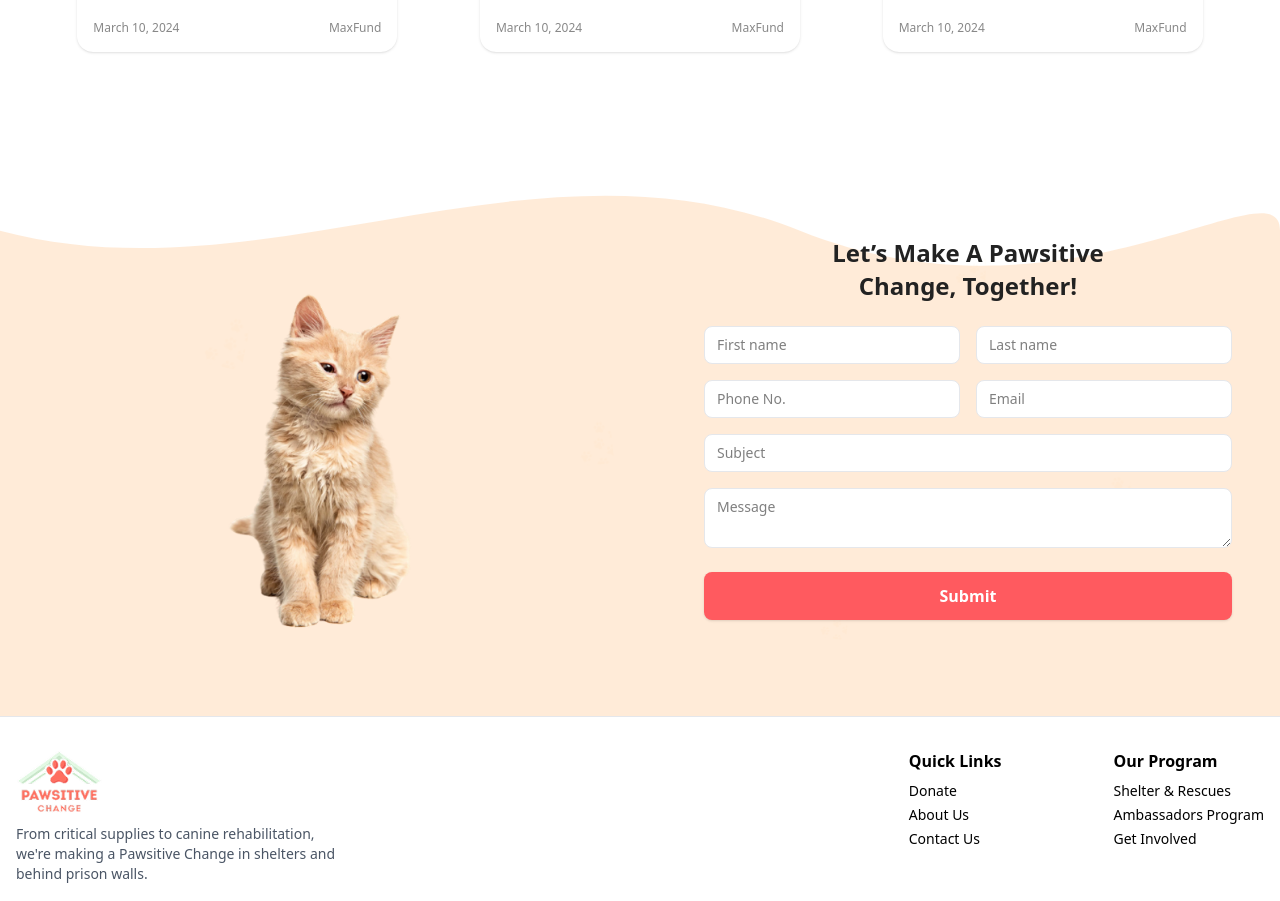
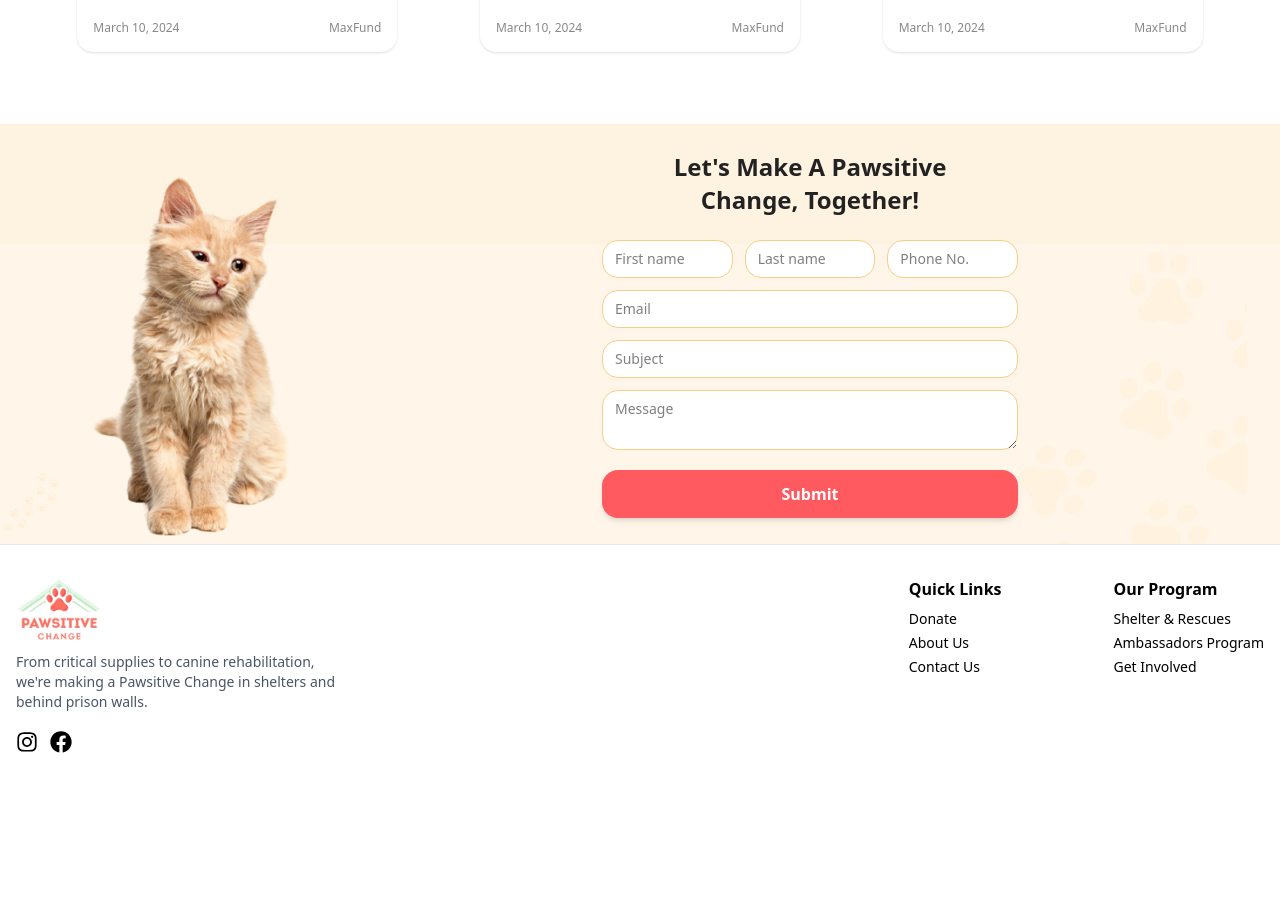
Before and after one commit to anas0723/Pawsitive, a Next.js app: page /blogs in a window 1280 px wide. Shown: the part 1220-2121 px from the top of the page. After the commit the page ends 2005 px from the top, so only its background shows below. Built offline with nearby package versions, Linux system fonts and the light colour scheme.

Commit message:
working on responviesnes

```diff
--- a/src/app/components/common/CatForm.jsx
+++ b/src/app/components/common/CatForm.jsx
@@ -4,129 +4,93 @@ import Image from "next/image";
 
 const CatForm = () => {
   return (
-    <div className="relative w-full min-h-[500px] bg-[#FFEBD8] overflow-hidden flex flex-col items-center justify-center py-10">
-      {/* Top Curve */}
-      <svg
-        className="absolute top-0 left-0 w-full"
-        viewBox="0 0 1440 320"
-        preserveAspectRatio="none"
-      >
-        <path
-          fill="#ffffff"
-          fillOpacity="1"
-          d="M0,120 C300,200 600,0 900,120 C1200,240 1440,40 1440,120 L1440,0 L0,0 Z"
-        ></path>
-      </svg>
-
-      {/* Paw prints as background pattern */}
-      <div className="absolute inset-0 z-0 pointer-events-none">
-        {/* Multiple paw prints, soft and scattered */}
+    <section className="relative w-full min-h-[420px] flex flex-col md:flex-row items-end justify-center overflow-hidden bg-[#FFF6E9] p-0">
+      {/* Top pink curve */}
+      <Image
+        src="/images/Pink-curve-line.png"
+        alt="Pink curve line"
+        width={1600}
+        height={180}
+        className="absolute top-0 left-0 w-full h-[80px] md:h-[120px] object-cover z-0"
+        priority
+      />
+      {/* Paw print background */}
       <Image
         src="/images/fott-print-with-from.png"
-          alt="Paw prints background from"
-          width={120}
+        alt="Paw print bg"
+        width={600}
+        height={400}
+        className="absolute right-0 bottom-0 w-2/3 md:w-[60%] h-2/3 md:h-[80%] object-contain opacity-40 z-0 pointer-events-none"
+      />
+      {/* Cat image left */}
+      <div className="relative z-10 flex-1 flex justify-center md:justify-end items-end min-w-0 max-w-xs md:max-w-[340px] h-[220px] md:h-[420px] mx-auto md:mx-0">
+        <Image
+          src="/images/end-main-cat.png"
+          alt="Cat"
+          width={200}
+          height={400}
+          className="object-contain h-full w-auto"
+        />
+        {/* Side paw print */}
+        <Image
+          src="/images/fott-print-with-cat.png"
+          alt="Side paw print"
+          width={80}
           height={120}
-          className="absolute left-[10%] top-[30%] opacity-20 rotate-12"
-          style={{zIndex: 1}}
-        />
-        <Image
-          src="/images/fott-print-with-from.png"
-          alt="Paw prints background from"
-          width={100}
-          height={100}
-          className="absolute left-[40%] top-[50%] opacity-20 -rotate-6"
-          style={{zIndex: 1}}
-        />
-        <Image
-          src="/images/fott-print-with-from.png"
-          alt="Paw prints background from"
-          width={90}
-          height={90}
-          className="absolute left-[70%] top-[20%] opacity-20 rotate-3"
-          style={{zIndex: 1}}
-        />
-        <Image
-          src="/images/fott-print-with-from.png"
-          alt="Paw prints background from"
-          width={110}
-          height={110}
-          className="absolute left-[80%] top-[60%] opacity-20 -rotate-12"
-          style={{zIndex: 1}}
-        />
-        <Image
-          src="/images/fott-print-with-from.png"
-          alt="Paw prints background from"
-          width={80}
-          height={80}
-          className="absolute left-[60%] top-[80%] opacity-20 rotate-6"
-          style={{zIndex: 1}}
+          className="absolute left-0 bottom-0 w-[60px] h-[60px] md:w-[90px] md:h-[90px] object-contain opacity-70 z-20"
         />
       </div>
-
-      {/* Main Content aligned with header */}
-      <div className="relative z-10 max-w-7xl mx-auto w-full px-4 flex flex-col md:flex-row items-center justify-center gap-8 mt-10">
-        {/* Cat Image */}
-        <div className="flex-shrink-0 flex items-end justify-center w-full md:w-1/2">
-          <Image
-            src="/images/End-main-cat.png"
-            alt="Cat"
-            width={260}
-            height={340}
-            className="object-contain"
-            priority
-          />
-        </div>
-        {/* Form Section */}
-        <div className="w-[479px] h-[472px] md:w-1/2 bg-transparent rounded-2xl  p-6 md:p-8 flex flex-col items-center">
-          <h2 className="font-bold text-xl md:text-2xl mb-6 text-[#222] leading-snug text-center">
-            Let’s Make A Pawsitive<br />Change, Together!
+      {/* Form section */}
+      <div className="relative z-20 flex-1 flex flex-col items-center justify-center min-h-[320px] md:min-h-[420px] w-full max-w-md px-2 sm:px-4 md:px-4 mx-auto">
+        <h2 className="font-bold text-xl md:text-2xl mb-4 md:mb-6 text-center text-[#222] leading-snug">
+          Let's Make A Pawsitive
+          <br />Change, Together!
         </h2>
-          <form className="grid grid-cols-1 md:grid-cols-2 gap-4 w-full">
+        <form className="flex flex-wrap gap-2 md:gap-3 justify-center w-full">
           <input
             type="text"
             placeholder="First name"
-              className="border border-gray-200 rounded-lg px-3 py-2 text-sm bg-white col-span-1"
+            className="flex-1 min-w-0 md:min-w-[120px] border border-[#F9CD86] rounded-2xl px-3 py-2 text-sm bg-white"
             required
           />
           <input
             type="text"
             placeholder="Last name"
-              className="border border-gray-200 rounded-lg px-3 py-2 text-sm bg-white col-span-1"
+            className="flex-1 min-w-0 md:min-w-[120px] border border-[#F9CD86] rounded-2xl px-3 py-2 text-sm bg-white"
             required
           />
           <input
             type="text"
             placeholder="Phone No."
-              className="border border-gray-200 rounded-lg px-3 py-2 text-sm bg-white col-span-1"
+            className="flex-1 min-w-0 md:min-w-[120px] border border-[#F9CD86] rounded-2xl px-3 py-2 text-sm bg-white"
             required
           />
           <input
             type="email"
             placeholder="Email"
-              className="border border-gray-200 rounded-lg px-3 py-2 text-sm bg-white col-span-1"
+            className="flex-1 min-w-0 md:min-w-[120px] border border-[#F9CD86] rounded-2xl px-3 py-2 text-sm bg-white"
             required
           />
           <input
             type="text"
             placeholder="Subject"
-              className="border border-gray-200 rounded-lg px-3 py-2 text-sm bg-white col-span-2"
+            className="w-full border border-[#F9CD86] rounded-2xl px-3 py-2 text-sm bg-white"
             required
           />
           <textarea
             placeholder="Message"
-              className="border border-gray-200 rounded-lg px-3 py-2 text-sm bg-white min-h-[60px] resize-vertical col-span-2"
+            className="w-full border border-[#F9CD86] rounded-2xl px-3 py-2 text-sm bg-white min-h-[60px] resize-vertical"
             required
           />
           <button
             type="submit"
-              className="col-span-2 bg-[#FF5A5F] text-white rounded-lg py-3 font-bold text-base mt-2 shadow hover:bg-[#e14c4f] transition-colors"
+            className="w-full bg-[#FF5A5F] text-white rounded-2xl py-3 font-bold text-base mt-2 shadow-md hover:bg-[#e14c4f] transition-colors"
           >
             Submit
           </button>
         </form>
       </div>
-      </div>
-    </div>
+    </section>
   );
 };
 
--- a/src/app/components/home/HeroSectionCard.jsx
+++ b/src/app/components/home/HeroSectionCard.jsx
@@ -47,15 +47,15 @@ export default function HeroSectionCard() {
 				{cards.map((card, i) => (
 					<div
 						key={i}
-						className="flex-1 min-w-[280px] max-w-[400px] md:basis-[45%] lg:basis-0 bg-white rounded-2xl shadow p-8 flex flex-col items-start gap-4 mx-auto md:mx-0"
+						className="flex-1 min-w-[280px] max-w-full md:basis-[45%] lg:basis-0 bg-white rounded-2xl shadow p-8 flex flex-col items-start gap-4 mx-auto md:mx-0 overflow-hidden"
 					>
 						<div
 							className={`w-12 h-12 flex items-center justify-center rounded-lg ${card.iconBg}`}
 						>
 							{card.icon}
 						</div>
-						<h3 className="text-lg font-bold text-gray-900">{card.title}</h3>
-						<p className="text-gray-600 text-base font-medium">{card.desc}</p>
+						<h3 className="text-lg font-bold text-gray-900 break-words">{card.title}</h3>
+						<p className="text-gray-600 text-base font-medium break-words">{card.desc}</p>
 						{i === 0 ? (
 							<>
 								<button
--- a/src/app/components/home/SalePart.jsx
+++ b/src/app/components/home/SalePart.jsx
@@ -30,62 +30,40 @@ const features = [
 	},
 ];
 
-export default function SalePart() {
+const SalePart = () => {
 	return (
-		<section className="mx-auto flex max-w-7xl flex-col items-center justify-center gap-10 px-4 py-14 md:flex-row">
-			{/* Left: Text and features */}
-			<div className="flex-1 flex-col items-start justify-center gap-6 md:flex">
-				<div className="mb-1 text-sm font-semibold text-[#2ED47A]">
-					Why Choose Us
-				</div>
-				<h2 className="mb-2 text-2xl font-extrabold text-gray-900 sm:text-3xl md:text-4xl">
-					What Sets Us Apart
+		<section className="w-full bg-[#FFF6E9] py-10 px-2 sm:px-6 md:px-12 lg:px-24 flex flex-col md:flex-row items-center justify-between gap-8 md:gap-4 overflow-x-hidden">
+			{/* Cat Image */}
+			<div className="flex-1 flex justify-center md:justify-end items-end w-full max-w-xs md:max-w-sm mb-6 md:mb-0">
+				<img
+					src="/images/End-main-cat.png"
+					alt="Cat"
+					className="object-contain h-40 w-auto md:h-72"
+				/>
+			</div>
+			{/* Sale Text */}
+			<div className="flex-1 flex flex-col items-center md:items-start text-center md:text-left w-full max-w-xl">
+				<h2 className="font-bold text-2xl md:text-3xl mb-4 text-[#222] leading-snug">
+					Special Sale for Our Furry Friends!
 				</h2>
-				<div className="mb-4 flex w-full flex-col gap-4">
-					{features.map((f, i) => (
-						<div
-							key={i}
-							className="flex items-start gap-3 rounded-xl bg-white p-4 shadow-sm"
-						>
-							<div className="flex-shrink-0">{f.icon}</div>
-							<div>
-								<div className="mb-1 text-base font-bold text-gray-900">
-									{f.title}
-								</div>
-								<div className="text-sm font-medium text-gray-600">
-									{f.desc}
-								</div>
-							</div>
-						</div>
-					))}
-				</div>
-				<button className="rounded-full bg-[#FF8B71] px-6 py-2 text-base font-semibold text-white shadow hover:bg-[#FD7064] transition-colors duration-200">
-					Contact Us
+				<p className="text-gray-700 text-base mb-6">
+					Get exclusive discounts on pet essentials. Limited time offer for all
+					dog and cat lovers. Shop now and make your pet's day special!
+				</p>
+				<button className="bg-[#FF5A5F] text-white rounded-2xl py-3 px-8 font-bold text-base shadow-md hover:bg-[#e14c4f] transition-colors">
+					Shop Now
 				</button>
 			</div>
-			{/* Right: Images */}
-			<div className="flex-1 flex items-center justify-center relative min-h-[320px]">
-				{/* Main cat and dog image in a white circle with shadow */}
-				<div className="w-80 h-80 bg-white rounded-full shadow-lg flex items-center justify-center overflow-hidden relative z-10">
-					<Image
-						src="/images/dog-cat-main.png"
-						alt="Cat and Dog"
-						width={320}
-						height={320}
-						className="object-cover z-10"
-					/>
-				</div>
-				{/* Side dog image in a smaller white circle with shadow, overlapping bottom right */}
-				<div className="w-32 h-32 bg-white rounded-full shadow-lg flex items-center justify-center overflow-hidden absolute right-0 bottom-0 z-20 border-4 border-white">
-					<Image
-						src="/images/side-dog.png"
-						alt="Side Dog"
-						width={120}
-						height={120}
-						className="object-cover z-20"
-					/>
-				</div>
+			{/* Dog Image */}
+			<div className="flex-1 flex justify-center md:justify-start items-end w-full max-w-xs md:max-w-sm mt-6 md:mt-0">
+				<img
+					src="/images/dog-left-end-section.jpg"
+					alt="Dog"
+					className="object-contain h-40 w-auto md:h-72"
+				/>
 			</div>
 		</section>
 	);
-}
+};
+
+export default SalePart;
--- a/src/app/components/la-needs-our-help/LaNeedsOurHelp.jsx
+++ b/src/app/components/la-needs-our-help/LaNeedsOurHelp.jsx
@@ -0,0 +1,85 @@
+import React from 'react';
+import Header from '../common/Header';
+
+const LaNeedsOurHelp = () => (
+  <div className="min-h-screen bg-white flex flex-col">
+    <Header />
+    {/* Hero Section */}
+    <section className="w-full flex flex-col items-center mt-4">
+      <div className="w-full max-w-4xl rounded-2xl overflow-hidden relative">
+        <img src="/images/hero-section.jpg" alt="Dog looking up" className="w-full h-[220px] object-cover" />
+        <h1 className="absolute left-1/2 top-1/2 -translate-x-1/2 -translate-y-1/2 text-white text-3xl md:text-4xl font-bold drop-shadow-lg text-center">LA Needs Our Help</h1>
+      </div>
+    </section>
+    {/* Main Content */}
+    <main className="w-full max-w-[1493px] mx-auto px-4 sm:px-6 md:px-10 lg:px-[100px] py-10 flex-1">
+      {/* First Content Section */}
+      <div className="flex flex-col md:flex-row gap-6 md:gap-8 mb-8 items-center">
+        <div className="flex-1 order-2 md:order-1 w-full">
+          <h2 className="text-xl font-bold mb-2">Los Angeles Fires And Their Impact On Health</h2>
+          <p className="text-gray-700 text-base leading-relaxed">
+            Los Angeles wildfires pose a significant danger to both humans and animals. The smoke and ash can cause respiratory issues, eye irritation, and worsen existing health conditions. Pets are especially vulnerable, as they may spend more time outdoors and have sensitive respiratory systems. Immediate evacuation and proper shelter are crucial during wildfire events.
+          </p>
+        </div>
+        <div className="flex-1 flex justify-center order-1 md:order-2 w-full max-w-xs md:max-w-none">
+          <div className="rounded-[40px] overflow-hidden border-4 border-[#FFD6A0] p-2 bg-white shadow-md w-[220px] h-[160px] md:w-[260px] md:h-[200px] flex items-center justify-center">
+            <img src="/images/la-need-our-help/fire.png" alt="Fire burning" className="object-cover w-full h-full rounded-[32px]" />
+          </div>
+        </div>
+      </div>
+      {/* Second Content Section */}
+      <div className="flex flex-col md:flex-row gap-6 md:gap-8 mb-8 items-center">
+        <div className="flex-1 flex justify-center w-full max-w-xs md:max-w-none">
+          <div className="rounded-[40px] overflow-hidden border-4 border-[#FFD6A0] p-2 bg-white shadow-md w-[220px] h-[160px] md:w-[260px] md:h-[200px] flex items-center justify-center">
+            <img src="/images/la-need-our-help/dog-fire.png" alt="Dog near fire" className="object-cover w-full h-full rounded-[32px]" />
+          </div>
+        </div>
+        <div className="flex-1 w-full">
+          <h2 className="text-xl font-bold mb-2">Beyond The Flames: The Hidden Health Crisis Of LA Wildfires</h2>
+          <p className="text-gray-700 text-base leading-relaxed">
+            The aftermath of wildfires often leads to long-term health problems. Many families and their pets face ongoing challenges, including poor air quality and limited access to medical care. Community support and donations are essential to help those affected recover and rebuild their lives.
+          </p>
+        </div>
+      </div>
+      {/* Conclusion */}
+      <div className="mb-10">
+        <h3 className="text-lg font-bold mb-1">Conclusion</h3>
+        <p className="text-gray-700 text-base">
+          The impact of LA wildfires extends far beyond the flames. It is crucial to support affected communities and raise awareness about the ongoing health crisis. Together, we can make a difference.
+        </p>
+      </div>
+      {/* Popular Blogs */}
+      <div className="mb-8">
+        <h3 className="text-lg font-bold mb-4">Popular blogs:</h3>
+        <div className="grid grid-cols-1 sm:grid-cols-2 md:grid-cols-3 gap-6">
+          {[1,2,3].map((i) => (
+            <div key={i} className="bg-white rounded-2xl shadow-md border border-gray-100 p-3 flex flex-col">
+              <img src="/images/la-need-our-help/Image Container.png" alt="Blog" className="rounded-xl w-full h-32 object-cover mb-3" />
+              <h4 className="font-semibold text-base mb-1">{[
+                'Impact of Smoke on Pets',
+                'How to Help LA Animals',
+                'Wildfire Safety Tips',
+              ][i-1]}</h4>
+              <p className="text-xs text-gray-500 mb-2">{[
+                'July 1, 2025',
+                'June 28, 2025',
+                'June 20, 2025',
+              ][i-1]}</p>
+              <a href="#" className="text-[#FF5A5F] font-bold text-sm mt-auto hover:underline">Read More</a>
+            </div>
+          ))}
+        </div>
+      </div>
+    </main>
+    {/* Footer */}
+    <footer className="w-full border-t border-gray-200 py-4 bg-white flex justify-center">
+      <div className="flex gap-4 text-xs text-gray-500 flex-wrap justify-center">
+        <span>@2025</span>
+        <span>Pawsitive Change</span>
+        <span>All rights reserved.</span>
+      </div>
+    </footer>
+  </div>
+);
+
+export default LaNeedsOurHelp;
```
Also changed, not shown: src/app/components/home/ServicesSection.jsx (+40 -52 lines), 1 other file (tests, documents, lock files or other folders). Lines whose indentation alone changed are shown as unchanged.
